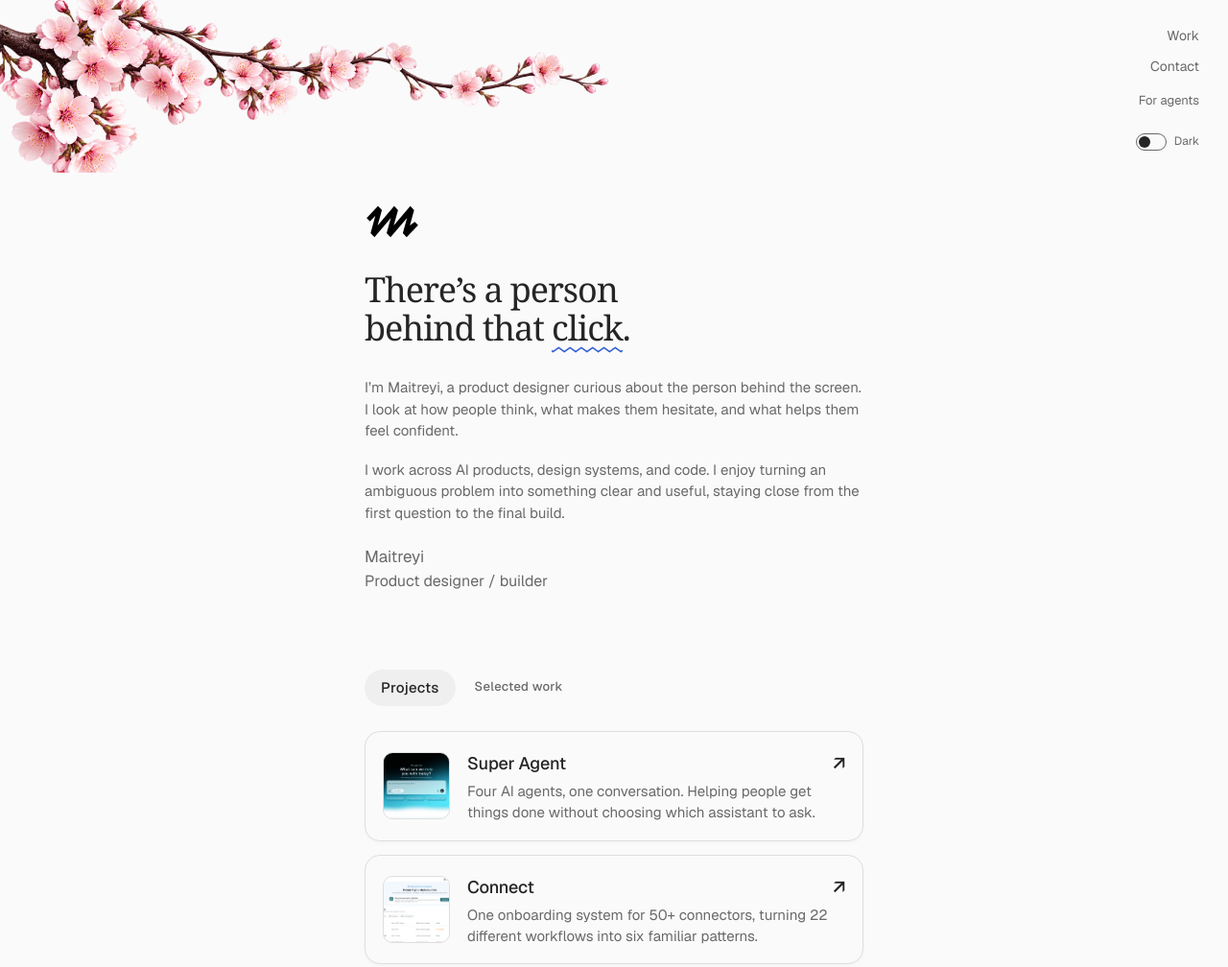
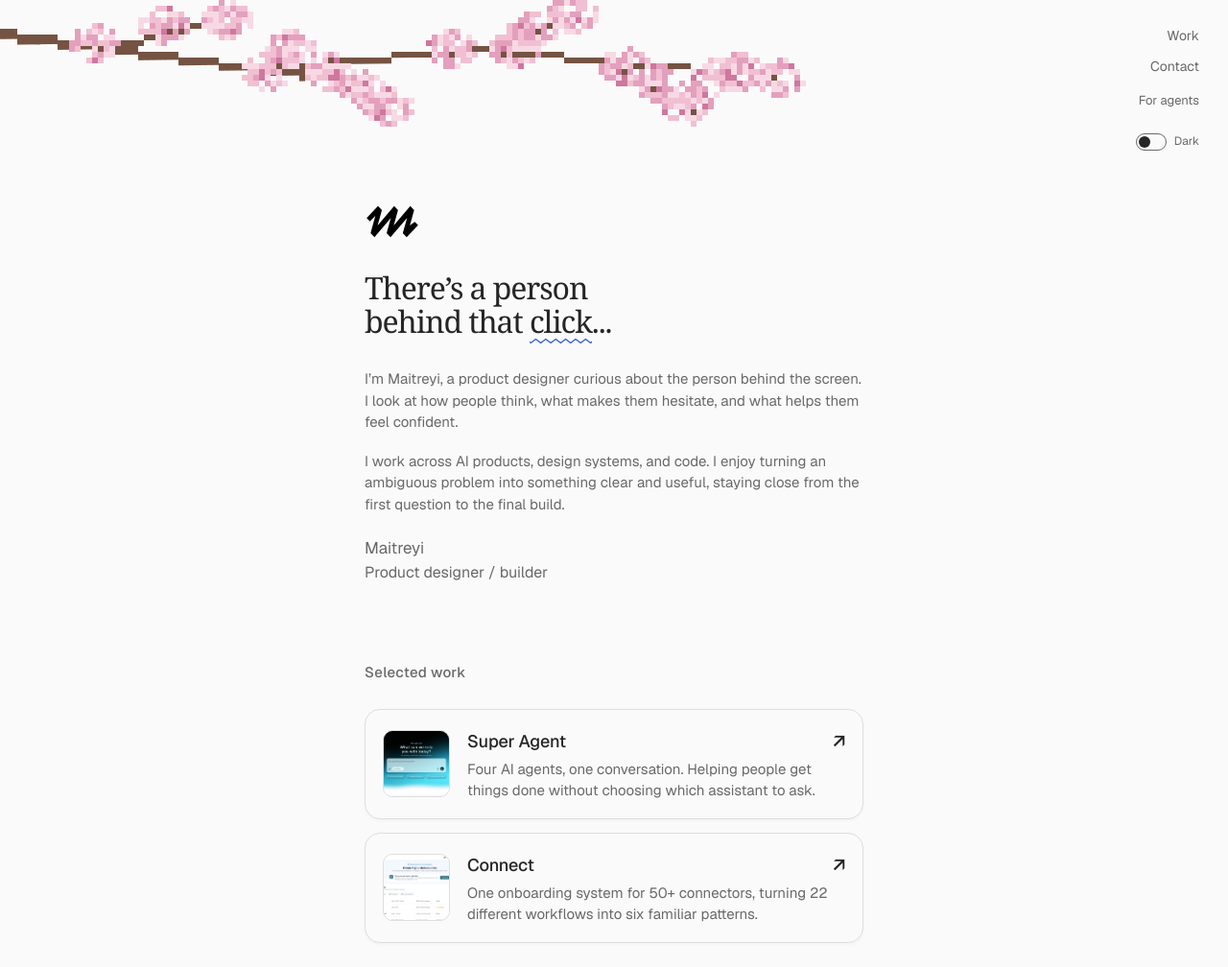
Before and after one commit to maitreyi0002-beep/maitreyi-portfolio, a website: page site/index.html in a window 1280 px wide. Shown: the top 1008 px of the page at 96% size. Drawn offline with Linux system fonts and the light colour scheme; animation ran at ten frames a second.

Commit message:
Restore fuller pixel blossoms and simplify heading labels

```diff
--- a/site/index.html
+++ b/site/index.html
@@ -81,7 +81,7 @@
         />
       </div>
     </div>
-    <button class="blossom-canopy" type="button" aria-label="Scatter cherry blossom petals"><img class="blossom-branch" src="assets/cherry-blossom-realistic.png" alt="" width="2172" height="724" /><canvas id="blossom-canvas" aria-hidden="true"></canvas></button>
+    <button class="blossom-canopy" type="button" aria-label="Scatter cherry blossom petals"><canvas id="blossom-canvas" aria-hidden="true"></canvas></button>
     <div class="page-shell">
       <header class="site-header">
         <nav aria-label="Main navigation">
@@ -126,7 +126,7 @@
               />
             </svg>
           </button>
-          <h1 id="hero-title">There’s a person<br />behind that <button class="click-word" type="button" title="Make a wave">click<svg viewBox="0 0 100 12" aria-hidden="true"><path d="M-30 9 -22 3 -14 9 -6 3 2 9 10 3 18 9 26 3 34 9 42 3 50 9 58 3 66 9 74 3 82 9 90 3 98 9 106 3 114 9 122 3 130 9" pathLength="1" /></svg></button>.</h1>
+          <h1 id="hero-title">There’s a person<br />behind that <button class="click-word" type="button" title="Make a wave">click<svg viewBox="0 0 100 12" aria-hidden="true"><path d="M-30 9 -22 3 -14 9 -6 3 2 9 10 3 18 9 26 3 34 9 42 3 50 9 58 3 66 9 74 3 82 9 90 3 98 9 106 3 114 9 122 3 130 9" pathLength="1" /></svg></button>...</h1>
           <div class="intro-copy"><p>I’m Maitreyi, a product designer curious about the person behind the screen. I look at how people think, what makes them hesitate, and what helps them feel confident.</p><p>I work across AI products, design systems, and code. I enjoy turning an ambiguous problem into something clear and useful, staying close from the first question to the final build.</p></div>
           <p class="signature">
             Maitreyi<span>Product designer / builder</span>
@@ -135,7 +135,7 @@
 
         <section id="work" class="work-section" aria-labelledby="work-title">
           <div class="section-heading">
-            <h2 id="work-title"><span class="section-pill">Projects</span><span class="section-note">Selected work</span></h2>
+            <h2 id="work-title">Selected work</h2>
           </div>
           <div class="project-list">
             <article class="project" data-project="agent">
--- a/site/landscape.js
+++ b/site/landscape.js
@@ -42,24 +42,35 @@
   }
   const noise = (x,y) => { const n=Math.sin(x*127.1+y*311.7)*43758.5453; return n-Math.floor(n); };
   landscape('blossom-canvas',(ctx,s,reduce) => {
+    const unit = s.width < 500 ? 5 : 6;
+    const length = Math.min(s.width*.88,850);
+    const scale = length/850;
+    const dark = document.documentElement.dataset.theme==='dark';
+    const branches = [[-20,28,310,75,11],[260,69,525,47,8],[485,48,805,77,5],[115,48,235,13,6],[312,70,410,112,5],[500,48,600,12,4],[633,61,719,112,4]];
+    const buds = [[170,25],[234,15],[277,69],[343,73],[402,107],[468,48],[535,48],[596,14],[645,65],[713,107],[769,72],[812,78],[95,40],[300,45],[376,88],[552,29],[683,83],[745,76]];
+    ctx.fillStyle = dark ? '#95674f' : '#755342';
+    for(const [x,y,xx,yy,w] of branches) {
+      const distance=Math.hypot(xx-x,yy-y); const count=Math.ceil(distance/unit);
+      for(let i=0;i<=count;i++){ const t=i/count;ctx.fillRect(Math.round((x+(xx-x)*t)*scale/unit)*unit,Math.round((y+(yy-y)*t)/unit)*unit,unit,Math.max(unit,w*(1-t*.4))); }
+    }
+    s.blossoms=[];
+    const colors=dark ? ['#b95e87','#dc8bad','#f2b0cc','#ffe0e8'] : ['#ce779f','#e3a0bd','#f1bfd2','#f7d9e4'];
+    for(const [bx,by] of buds) {
+      for(let dx=-4;dx<=4;dx++)for(let dy=-3;dy<=3;dy++){
+        if(dx*dx/18+dy*dy/11>1 || noise(bx+dx,by+dy)<.2)continue;
+        const x=Math.round((bx*scale+dx*unit)/unit)*unit,y=Math.round((by+dy*unit)/unit)*unit;
+        const color=colors[Math.floor(noise(dx+bx,dy+by)*colors.length)];
+        ctx.fillStyle=color;ctx.fillRect(x,y,unit,unit);s.blossoms.push({x,y,color,size:unit});
+      }
+    }
     const now=performance.now()/1000;
-    s.petals=s.petals.filter(p=>now-p.born<1.8);
-    if(!reduce) for(const p of s.petals){
-      const age=now-p.born;
-      ctx.save();
-      ctx.globalAlpha=Math.max(0,1-age/1.8);
-      ctx.translate(p.x+Math.sin(age*2+p.x)*12+age*12,p.y+age*32);
-      ctx.rotate(age*1.8+p.x);
-      const tint=ctx.createRadialGradient(0,0,0,0,0,7);
-      tint.addColorStop(0,'#fff0f5');tint.addColorStop(1,'#d88ba6');
-      ctx.fillStyle=tint;ctx.beginPath();ctx.moveTo(0,-6);
-      ctx.bezierCurveTo(7,-6,7,4,0,7);ctx.bezierCurveTo(-5,3,-5,-3,0,-6);ctx.fill();ctx.restore();
-    }
-    s.active=s.petals.length>0;
+    s.petals=s.petals.filter(p=>now-p.born<1.7);
+    if(!reduce) for(const p of s.petals){const age=now-p.born;ctx.globalAlpha=Math.max(0,1-age/1.7);ctx.fillStyle=p.color;ctx.fillRect(Math.round((p.x+Math.sin(age*3+p.x)*15+age*12)/unit)*unit,Math.round((p.y+age*40)/unit)*unit,unit,unit);}
+    ctx.globalAlpha=1;s.active=s.petals.length>0;
   },(s,x,y)=>{
-    if(y>130)return;
-    for(let i=0;i<4;i++)s.petals.push({x:x+(noise(i,x)-.5)*30,y:Math.min(y,105),born:performance.now()/1000});
-    s.petals=s.petals.slice(-48);
+    const nearby=s.blossoms.filter(p=>Math.hypot(p.x-x,p.y-y)<65);
+    const selected=nearby.length?nearby:s.blossoms.filter((_,i)=>i%23===0);
+    s.petals.push(...selected.filter((_,i)=>i%4===0).slice(0,14).map(p=>({...p,born:performance.now()/1000})));s.petals=s.petals.slice(-100);
   });
   landscape('water-canvas',(ctx,s,reduce)=>{
     const pixel=s.width<600?8:10;
--- a/site/styles.css
+++ b/site/styles.css
@@ -826,6 +826,6 @@ h1 {
 .link-wave { position:absolute; width:100%; height:6px; left:0; bottom:6px; overflow:hidden; }
 .link-wave path { fill:none; stroke:#315ed4; stroke-width:1.7; }
 
-.blossom-branch { position:absolute; top:-12px; left:-10px; width:min(660px,100%); height:auto; pointer-events:none; }
-.blossom-canopy canvas { position:absolute; inset:0; }
-@media(max-width:767px) { .blossom-branch { width:440px; max-width:none; left:-80px; top:-4px; } }
+#hero-title { font-size:32px; }
+@media(max-width:767px) { #hero-title { font-size:35px; } }
+@media(max-width:370px) { #hero-title { font-size:30px; } }
```
Also changed, not shown: AGENTS.md (+3 -0 lines), PROJECT_MEMORY.md (+3 -0 lines), docs/DECISIONS.md (+3 -0 lines), docs/STATUS.md (+3 -0 lines), site/assets/cherry-blossom-realistic.png (deleted).
